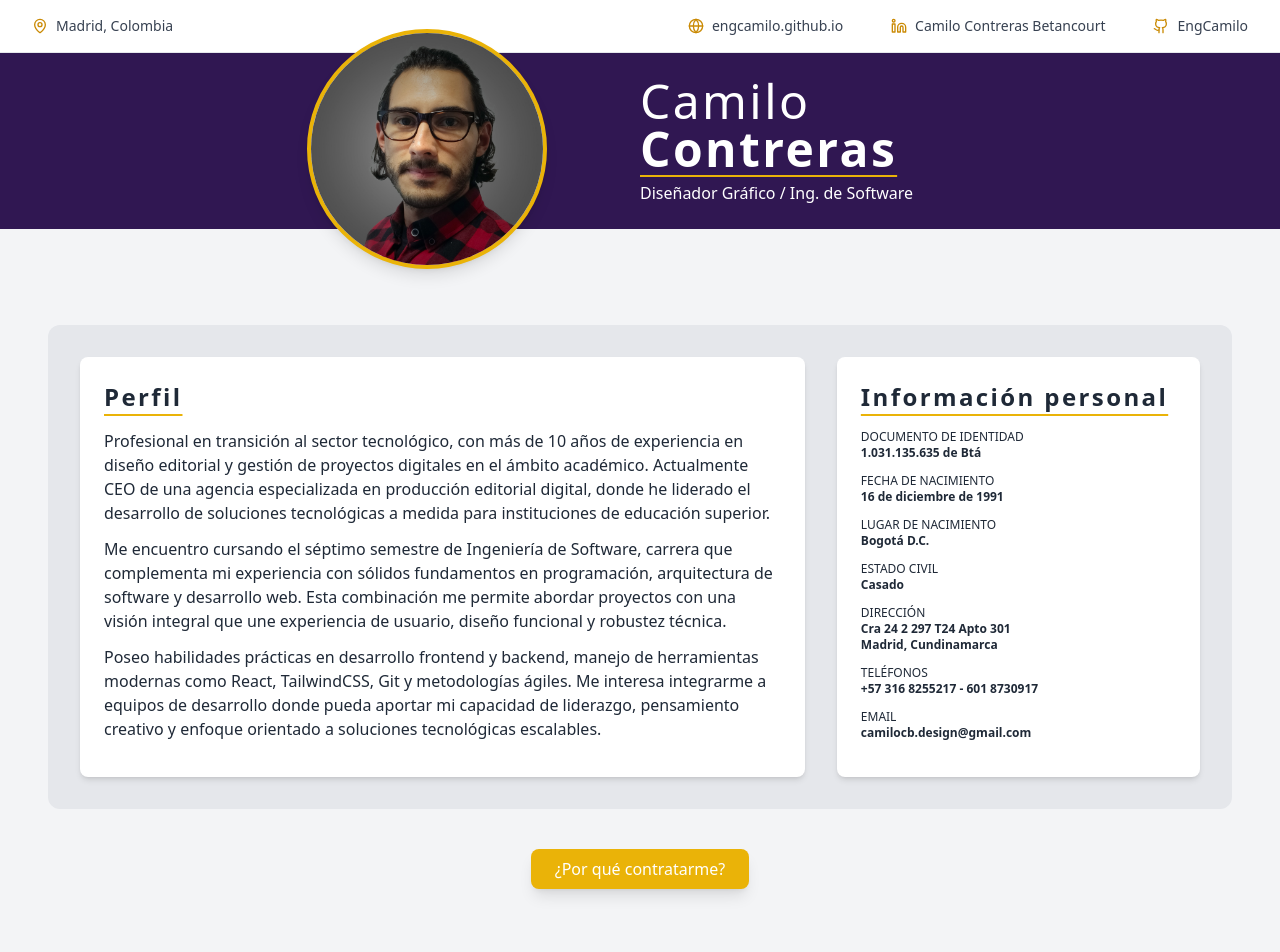
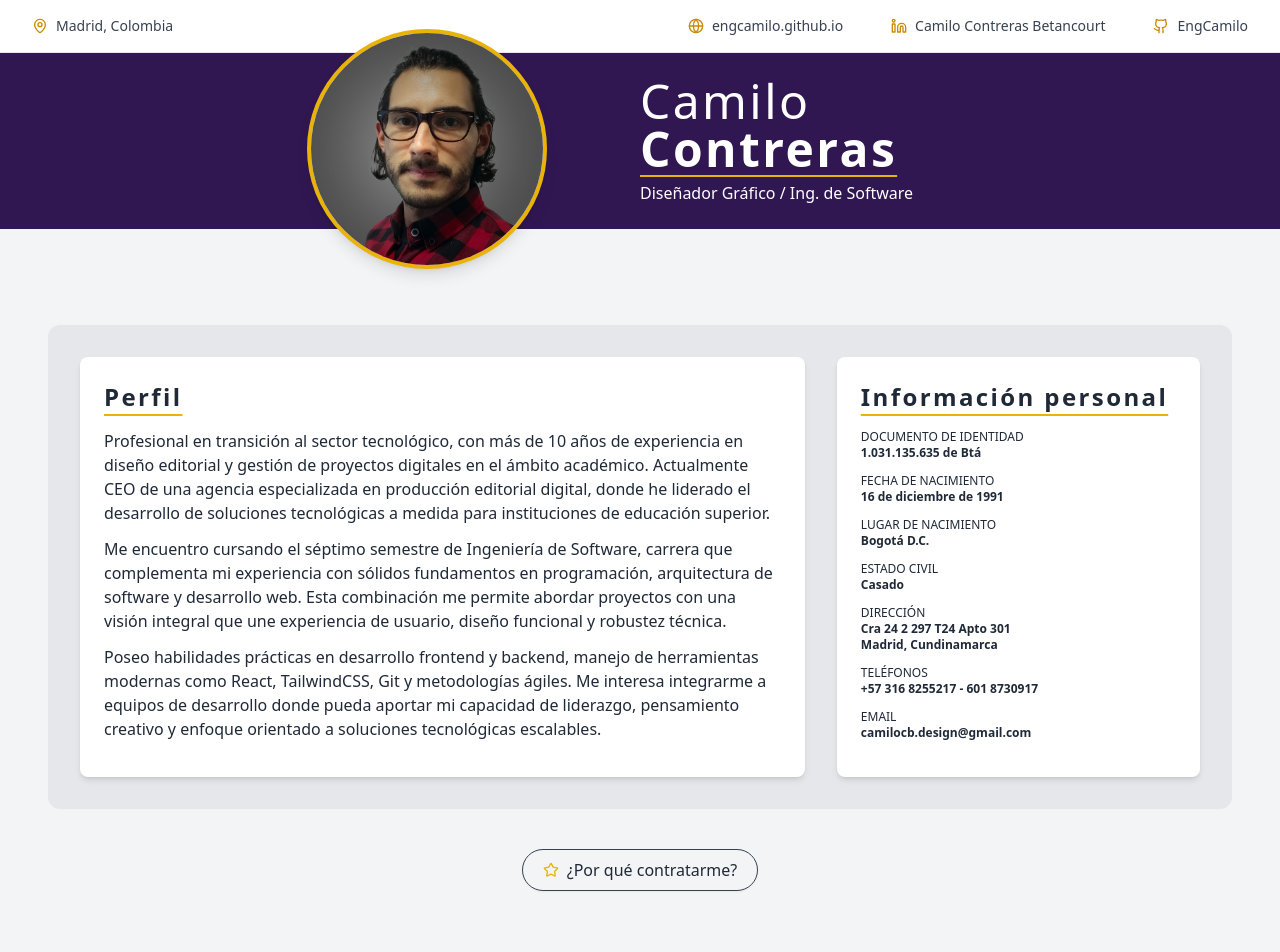
Before and after one commit to EngCamilo/cv-camilo, a React (Vite) app: page / in a window 1280 px wide. Shown: the top 952 px of the page. Built offline with nearby package versions, Linux system fonts and the light colour scheme.

Commit message:
Actualización PVal

```diff
--- a/src/components/ValorPopup.jsx
+++ b/src/components/ValorPopup.jsx
@@ -1,4 +1,5 @@
 import React, { useState } from 'react';
+import { Star } from 'lucide-react';
 
 export default function ValorPopup() {
   const [isOpen, setIsOpen] = useState(false);
@@ -8,11 +9,12 @@ Mi experiencia en dirección de equipos, sumada a mi formación en Ingeniería d
 
   return (
     <div className="my-8 text-center">
-      {/* Botón para abrir el popup */}
+      {/* Botón con estilo más integrado al CV e ícono */}
       <button
         onClick={() => setIsOpen(true)}
-        className="bg-yellow-500 hover:bg-yellow-600 text-white px-6 py-2 rounded-lg shadow-lg transition"
+        className="inline-flex items-center justify-center gap-2 px-5 py-2 border border-gray-700 text-gray-800 rounded-full shadow-sm hover:bg-gray-100 transition-colors duration-300"
       >
+        <Star className="w-4 h-4 text-yellow-500" />
         ¿Por qué contratarme?
       </button>
 
```
